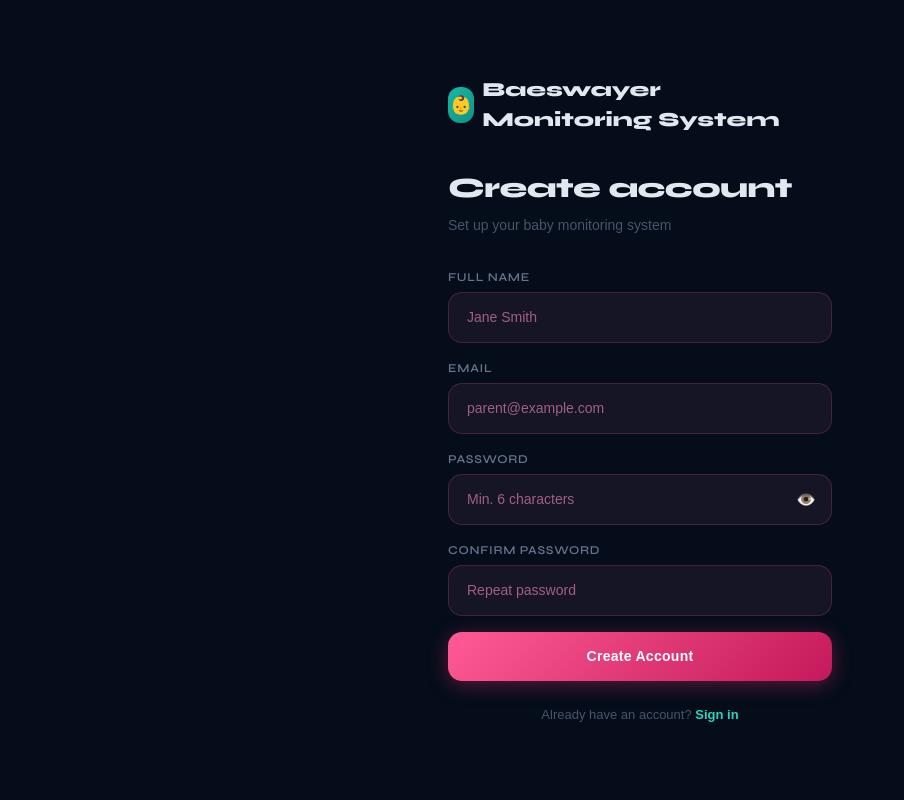
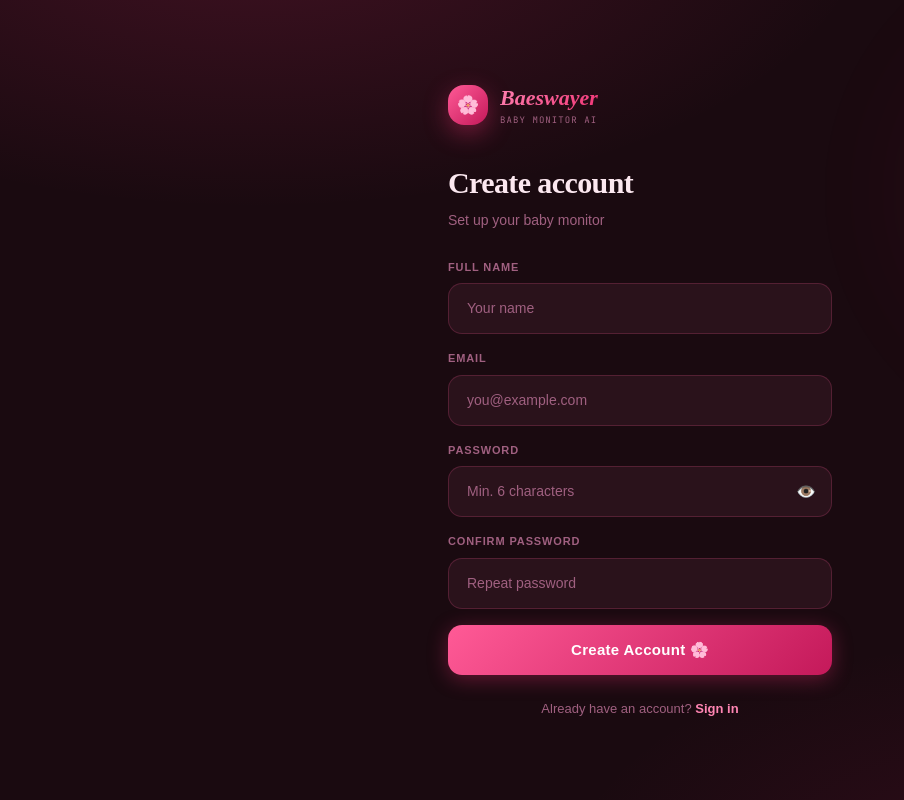
Before and after one commit to Aslam-17/Baeswayer-FrontEnd, a React (Create React App) app: page /register in a window 1280 px wide. Shown: the whole page, without its empty margins (0-904 px from the left). Built offline with nearby package versions, Linux system fonts and the light colour scheme; no server answers.

Commit message:
Update RegisterPage.jsx

```diff
--- a/src/pages/RegisterPage.jsx
+++ b/src/pages/RegisterPage.jsx
@@ -12,107 +12,96 @@ const RegisterPage = () => {
 
   const handleSubmit = async (e) => {
     e.preventDefault();
-    if (!form.name || !form.email || !form.password) {
-      toast.error('Please fill in all fields');
-      return;
-    }
-    if (form.password.length < 6) {
-      toast.error('Password must be at least 6 characters');
-      return;
-    }
-    if (form.password !== form.confirm) {
-      toast.error('Passwords do not match');
-      return;
-    }
+    if (!form.name || !form.email || !form.password) { toast.error('Please fill in all fields'); return; }
+    if (form.password.length < 6) { toast.error('Password must be at least 6 characters'); return; }
+    if (form.password !== form.confirm) { toast.error('Passwords do not match'); return; }
     setLoading(true);
     try {
       await register(form.name, form.email, form.password);
-      toast.success('Account created successfully!');
+      toast.success('Account created! Welcome 🌸');
       navigate('/dashboard');
     } catch (err) {
       toast.error(err.response?.data?.message || 'Registration failed');
-    } finally {
-      setLoading(false);
-    }
+    } finally { setLoading(false); }
   };
 
-  const field = (key, label, type, placeholder) => (
-    <div>
-      <label style={{ display: 'block', fontSize: 12, fontFamily: 'Syne, sans-serif', fontWeight: 600, color: '#64748b', marginBottom: 6, letterSpacing: '0.06em' }}>
-        {label}
-      </label>
-      <input
-        type={type === 'password' ? (showPw ? 'text' : 'password') : type}
-        className="input-field"
-        placeholder={placeholder}
-        value={form[key]}
-        onChange={(e) => setForm({ ...form, [key]: e.target.value })}
-      />
-    </div>
-  );
+  return (
+    <div className="min-h-screen flex items-center justify-center p-6 bg-mesh">
+      {/* Background glow */}
+      <div className="fixed top-0 right-0 w-96 h-96 rounded-full blur-3xl opacity-10 pointer-events-none"
+        style={{ background: 'radial-gradient(circle, #f03274, transparent)' }} />
 
-  return (
-    <div className="min-h-screen flex items-center justify-center p-6" style={{ background: '#050d1a' }}>
-      <div className="w-full max-w-sm animate-fade-in">
+      <div className="w-full max-w-sm animate-fade-in relative z-10">
         {/* Logo */}
-        <div className="flex items-center gap-2 mb-8">
-          <div className="w-9 h-9 rounded-xl flex items-center justify-center"
-            style={{ background: 'linear-gradient(135deg, #14b8a6, #0d9488)' }}>
-            <span className="text-lg">👶</span>
+        <div className="flex items-center gap-3 mb-8">
+          <div className="w-10 h-10 rounded-2xl flex items-center justify-center"
+            style={{ background: 'linear-gradient(135deg, #ff5a96, #c4195a)', boxShadow: '0 8px 24px rgba(240,50,116,0.4)' }}>
+            <span className="text-lg">🌸</span>
           </div>
-          <span style={{ fontFamily: 'Syne, sans-serif', fontWeight: 800, fontSize: 20, color: '#e2e8f0' }}>
-            Baeswayer Monitoring System
-          </span>
+          <div>
+            <h1 className="logo-text" style={{ fontSize: 22 }}>Baeswayer</h1>
+            <p style={{ fontSize: 9, color: '#a06080', fontFamily: 'JetBrains Mono, monospace', letterSpacing: '0.12em' }}>BABY MONITOR AI</p>
+          </div>
         </div>
 
-        <div className="mb-8">
-          <h2 style={{ fontFamily: 'Syne, sans-serif', fontWeight: 800, fontSize: 28, color: '#e2e8f0', letterSpacing: '-0.02em' }}>
+        <div className="mb-7">
+          <h2 style={{ fontFamily: 'Playfair Display, serif', fontWeight: 700, fontSize: 30, color: '#fce8f0', letterSpacing: '-0.02em' }}>
             Create account
           </h2>
-          <p style={{ fontSize: 14, color: '#475569', marginTop: 6 }}>
-            Set up your baby monitoring system
-          </p>
+          <p style={{ fontSize: 14, color: '#a06080', marginTop: 5 }}>Set up your baby monitor</p>
         </div>
 
         <form onSubmit={handleSubmit} className="space-y-4">
-          {field('name', 'FULL NAME', 'text', 'Jane Smith')}
-          {field('email', 'EMAIL', 'email', 'parent@example.com')}
+          {[
+            { key: 'name', label: 'Full Name', type: 'text', ph: 'Your name' },
+            { key: 'email', label: 'Email', type: 'email', ph: 'you@example.com' },
+          ].map(({ key, label, type, ph }) => (
+            <div key={key}>
+              <label style={{ display: 'block', fontSize: 11, fontFamily: 'Plus Jakarta Sans, sans-serif', fontWeight: 700, color: '#a06080', marginBottom: 8, letterSpacing: '0.08em', textTransform: 'uppercase' }}>
+                {label}
+              </label>
+              <input type={type} className="input-field" placeholder={ph}
+                value={form[key]} onChange={e => setForm({...form, [key]: e.target.value})} />
+            </div>
+          ))}
 
           <div>
-            <label style={{ display: 'block', fontSize: 12, fontFamily: 'Syne, sans-serif', fontWeight: 600, color: '#64748b', marginBottom: 6, letterSpacing: '0.06em' }}>
-              PASSWORD
+            <label style={{ display: 'block', fontSize: 11, fontFamily: 'Plus Jakarta Sans, sans-serif', fontWeight: 700, color: '#a06080', marginBottom: 8, letterSpacing: '0.08em', textTransform: 'uppercase' }}>
+              Password
             </label>
             <div className="relative">
-              <input
-                type={showPw ? 'text' : 'password'}
-                className="input-field pr-12"
-                placeholder="Min. 6 characters"
-                value={form.password}
-                onChange={(e) => setForm({ ...form, password: e.target.value })}
-              />
+              <input type={showPw ? 'text' : 'password'} className="input-field pr-12"
+                placeholder="Min. 6 characters" value={form.password}
+                onChange={e => setForm({...form, password: e.target.value})} />
               <button type="button" onClick={() => setShowPw(!showPw)}
-                className="absolute right-4 top-1/2 -translate-y-1/2 text-slate-500 hover:text-slate-300"
-                style={{ fontSize: 16 }}>
+                className="absolute right-4 top-1/2 -translate-y-1/2" style={{ color: '#a06080', fontSize: 16 }}>
                 {showPw ? '🙈' : '👁️'}
               </button>
             </div>
           </div>
 
-          {field('confirm', 'CONFIRM PASSWORD', 'password', 'Repeat password')}
+          <div>
+            <label style={{ display: 'block', fontSize: 11, fontFamily: 'Plus Jakarta Sans, sans-serif', fontWeight: 700, color: '#a06080', marginBottom: 8, letterSpacing: '0.08em', textTransform: 'uppercase' }}>
+              Confirm Password
+            </label>
+            <input type={showPw ? 'text' : 'password'} className="input-field"
+              placeholder="Repeat password" value={form.confirm}
+              onChange={e => setForm({...form, confirm: e.target.value})} />
+          </div>
 
-          <button type="submit" className="btn-primary w-full mt-2" disabled={loading}>
+          <button type="submit" className="btn-primary w-full" style={{ fontSize: 15 }} disabled={loading}>
             {loading ? (
               <span className="flex items-center justify-center gap-2">
                 <span className="w-4 h-4 border-2 border-white/30 border-t-white rounded-full animate-spin" />
-                Creating account...
+                Creating...
               </span>
-            ) : 'Create Account'}
+            ) : 'Create Account 🌸'}
           </button>
         </form>
 
-        <p className="text-center mt-6" style={{ fontSize: 13, color: '#475569' }}>
+        <p className="text-center mt-6" style={{ fontSize: 13, color: '#a06080' }}>
           Already have an account?{' '}
-          <Link to="/login" style={{ color: '#2dd4bf', fontWeight: 600 }}>Sign in</Link>
+          <Link to="/login" style={{ color: '#ff85b3', fontWeight: 700 }}>Sign in</Link>
         </p>
       </div>
     </div>
```
